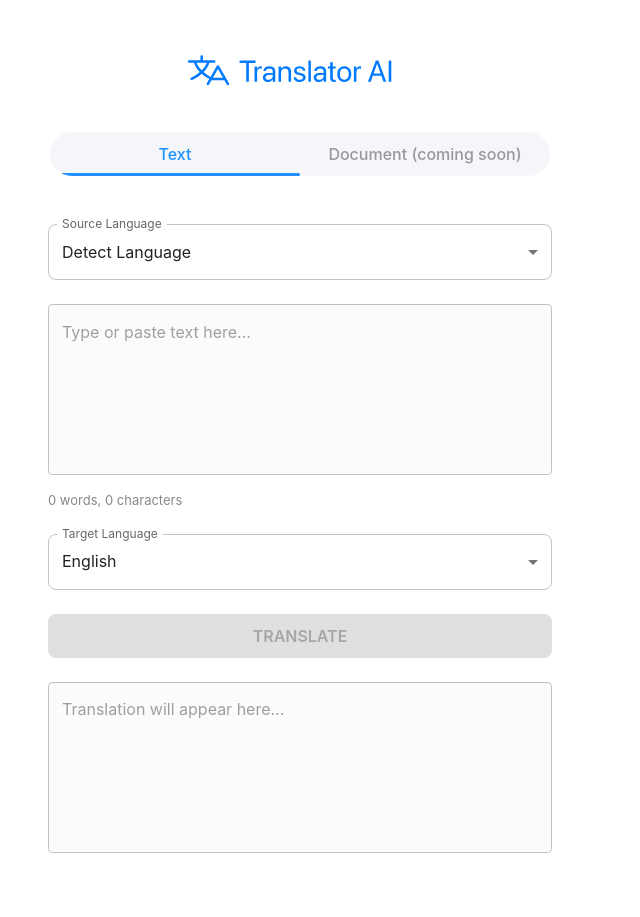
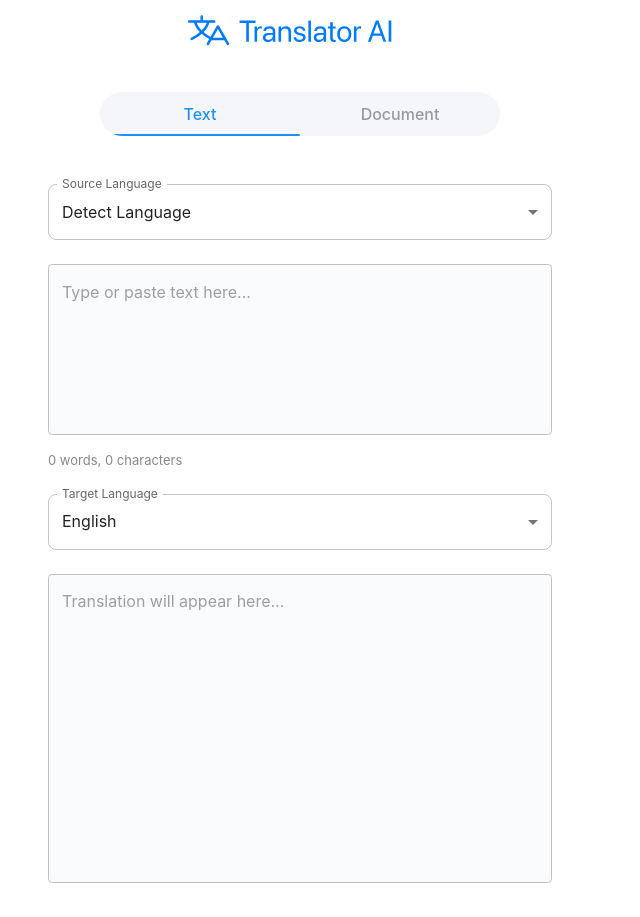
Before and after one commit to yogeshsharma140781/Cursor_first_test, a React (Vite) app in the folder frontend/: page / in a window 1280 px wide. Shown: the whole page, without its empty margins (0-640 px from the left). Built offline with nearby package versions, Linux system fonts and the light colour scheme.

Commit message:
feat: stream translation output from backend to frontend

```diff
--- a/frontend/src/App.tsx
+++ b/frontend/src/App.tsx
@@ -118,11 +118,15 @@ export default function App() {
             target_lang: targetLang,
           }),
         });
-        const data = await res.json();
-        if (data.translation && data.translation.startsWith("The text provided does not contain enough information")) {
-          setOutputText("");
-        } else {
-          setOutputText(data.translation || "");
+        if (!res.body) throw new Error("No response body");
+        const reader = res.body.getReader();
+        const decoder = new TextDecoder();
+        let result = "";
+        while (true) {
+          const { value, done } = await reader.read();
+          if (done) break;
+          result += decoder.decode(value, { stream: true });
+          setOutputText(result);
         }
       } catch (err) {
         setOutputText("Translation failed.");
@@ -139,8 +143,8 @@ export default function App() {
   return (
     <ThemeProvider theme={theme}>
       <CssBaseline />
-      <Box sx={{ minHeight: "100vh", bgcolor: "#fff" }}>
-        <Container maxWidth="sm" sx={{ py: { xs: 2, sm: 5 }, px: { xs: 1, sm: 3 } }}>
+      <Box sx={{ minHeight: "100vh", bgcolor: "#fff", display: 'flex', alignItems: 'center', justifyContent: 'center' }}>
+        <Container maxWidth="sm" sx={{ py: 0, px: 0 }}>
           {/* Header */}
           <Box display="flex" alignItems="center" justifyContent="center" mb={4}>
             <img src="/Logo-full.svg" alt="Logo" style={{ height: 60, width: "auto", display: "block" }} />
@@ -157,11 +161,10 @@ export default function App() {
                 borderRadius: "24px",
                 background: "#f5f6fa",
                 minHeight: 44,
-                width: 500,
-                maxWidth: 500,
+                width: 400,
+                maxWidth: 400,
                 "& .MuiTabs-indicator": {
                   background: "#1e90ff",
-                  height: 3,
                   borderRadius: 2,
                 },
               }}
@@ -173,19 +176,19 @@ export default function App() {
                   fontSize: 16,
                   color: tab === 0 ? "#1e90ff" : "#888",
                   minHeight: 44,
-                  minWidth: 200,
+                  minWidth: 150,
                   textTransform: 'none',
                 }}
               />
               <Tab
-                label="Document (coming soon)"
+                label="Document"
                 disabled
                 sx={{
                   fontWeight: 500,
                   fontSize: 16,
                   color: "#bbb",
                   minHeight: 44,
-                  minWidth: 200,
+                  minWidth: 150,
                   textTransform: 'none',
                 }}
               />
@@ -248,26 +251,10 @@ export default function App() {
                   </FormControl>
                 </Grid>
                 <Grid size={12}>
-                  {/* Translate button removed for auto-translate */}
-                  <Button
-                    fullWidth
-                    variant="contained"
-                    sx={{
-                      bgcolor: "#1e90ff",
-                      color: "#fff",
-                      minHeight: 44,
-                      "&:hover": { bgcolor: "#005bb5" },
-                    }}
-                    disabled
-                  >
-                    {loading ? "Translating..." : "Translate"}
-                  </Button>
-                </Grid>
-                <Grid size={12}>
                   <TextField
                     multiline
-                    minRows={6}
-                    maxRows={10}
+                    minRows={12}
+                    maxRows={20}
                     fullWidth
                     placeholder="Translation will appear here..."
                     value={outputText}
```
Also changed, not shown: 1 other file (tests, documents, lock files or other folders).
